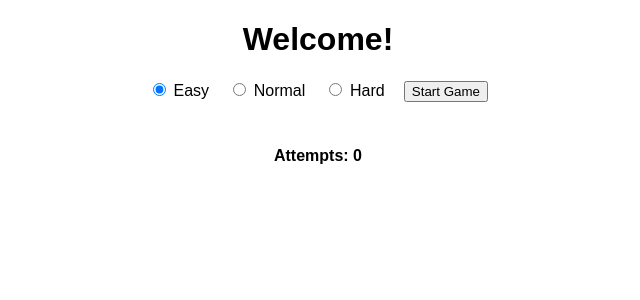
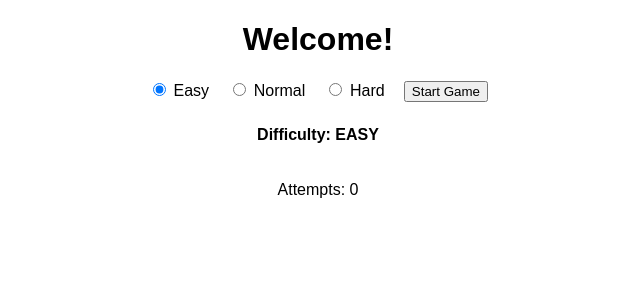
Before and after one commit to acciojob/memory-game-AnushaYuvika, a React app: page / in a window 1280 px wide. Shown: the top 300 px of the page, without its empty margins (322-962 px from the left). Built offline with nearby package versions, Linux system fonts and the light colour scheme.

Commit message:
updated assignment

```diff
--- a/src/components/App.js
+++ b/src/components/App.js
@@ -87,8 +87,10 @@ export default function App() {
           />{" "}
           Hard
         </label>
-        <button onClick={startGame}>Start Game</button>
+        <button data-testid="start-btn" onClick={startGame}>Start Game</button>
       </section>
+
+      <h4>Difficulty: {level.toUpperCase()}</h4>
 
       <section
         className="cells_container"
@@ -96,6 +98,7 @@ export default function App() {
       >
         {tiles.map((n, i) => (
           <div
+          data-testid="cell"
             key={i}
             className={`cell ${matched.includes(i) ? "matched" : ""}`}
             onClick={() => flip(i)}
@@ -105,9 +108,9 @@ export default function App() {
         ))}
       </section>
 
-      <h4>
+      <p>
         Attempts: <span>{attempts}</span>
-      </h4>
+      </p>
       {won && <h2>You won in {attempts} attempts!</h2>}
     </div>
   );
```
